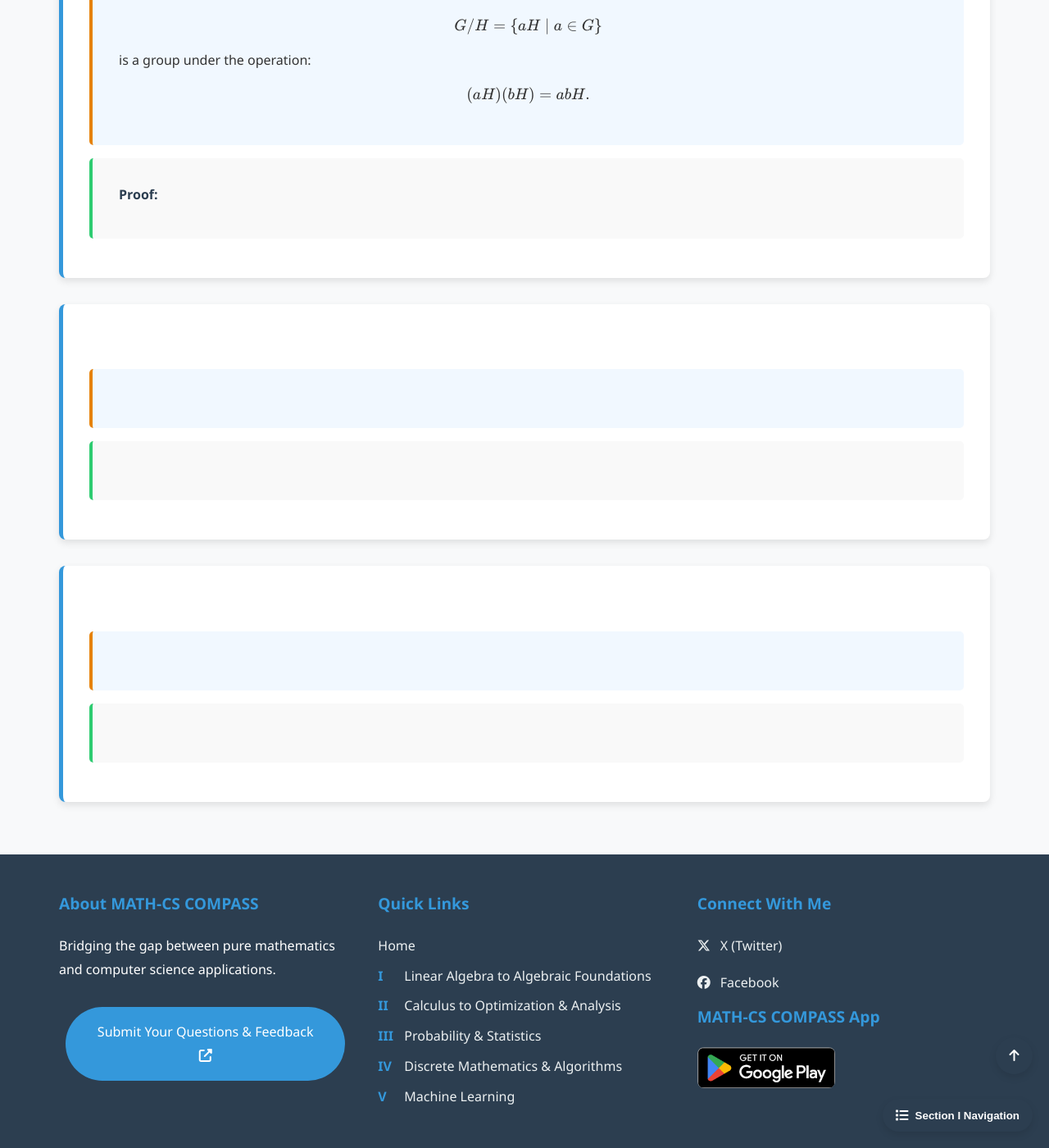
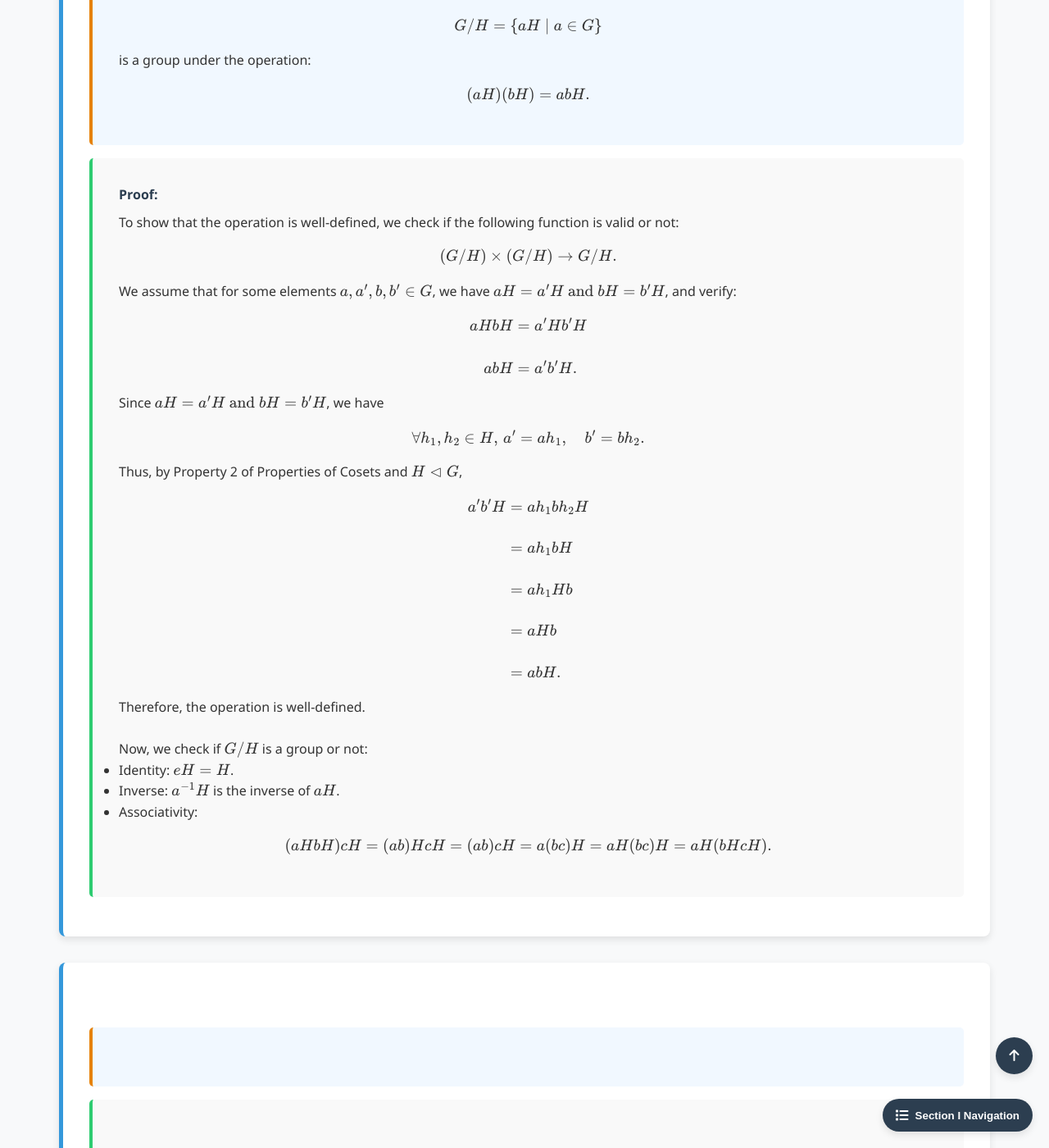
Before and after one commit to Yusukey01/yusukey01.github.io, a Jekyll site: the page built from Mathematics/Linear_algebra/group_isomorphism.html, in a window 1280 px wide and 1400 px high, scrolled down 6451 px. Shown: the whole window at 82% size. Built offline with Jekyll 4.4.1, drawn with Linux system fonts in a browser that asks for light colours.

Commit message:
Start I-17, add  Factor groups

```diff
--- a/Mathematics/Linear_algebra/group_isomorphism.html
+++ b/Mathematics/Linear_algebra/group_isomorphism.html
@@ -416,6 +416,45 @@ uses_python: false
 
                 <div class="proof">
                     <span class="proof-title">Proof:</span>
+                    To show that the operation is well-defined, we check if the following function is valid or not:
+                    \[
+                    (G / H) \times (G / H) \to G / H.
+                    \]
+                    We assume that for some elements \(a, a', b, b' \in G\), we have \(aH = a'H \text{ and } bH = b'H \), and
+                    verify:
+                    \[
+                    \begin{align*}
+                    aHbH &= a'Hb'H  \\\\
+                    abH &= a'b'H.
+                    \end{align*}
+                    \]
+                    Since \(aH = a'H \text{ and } bH = b'H \), we have
+                    \[
+                    \forall h_1, h_2 \in H, \, a' = ah_1, \quad b' = bh_2.
+                    \]
+                    Thus, by Property 2 of Properties of Cosets and \(H \vartriangleleft G\),
+                    \[
+                    \begin{align*}
+                    a'b'H &= ah_1 bh_2 H \\\\
+                          &= ah_1 b H \\\\
+                          &= ah_1 H b \\\\
+                          &= aHb \\\\
+                          &= abH.
+                    \end{align*}
+                    \]
+                    Therefore, the operation is well-defined.
+                    <br><br>
+                    Now, we check if \(G / H\) is a group or not:
+                    <ul>
+                        <li>Identity: \(eH = H\).</li>
+                        <li>Inverse: \(a^{-1}H\) is the inverse of \(aH\).</li>
+                        <li>Associativity:
+                            \[
+                            (aHbH)cH = (ab)HcH = (ab)cH = a(bc)H = aH(bc)H = aH(bHcH).
+                            \]
+                        </li>
+                    </ul>
+
                 </div>
 
             </section>
```
